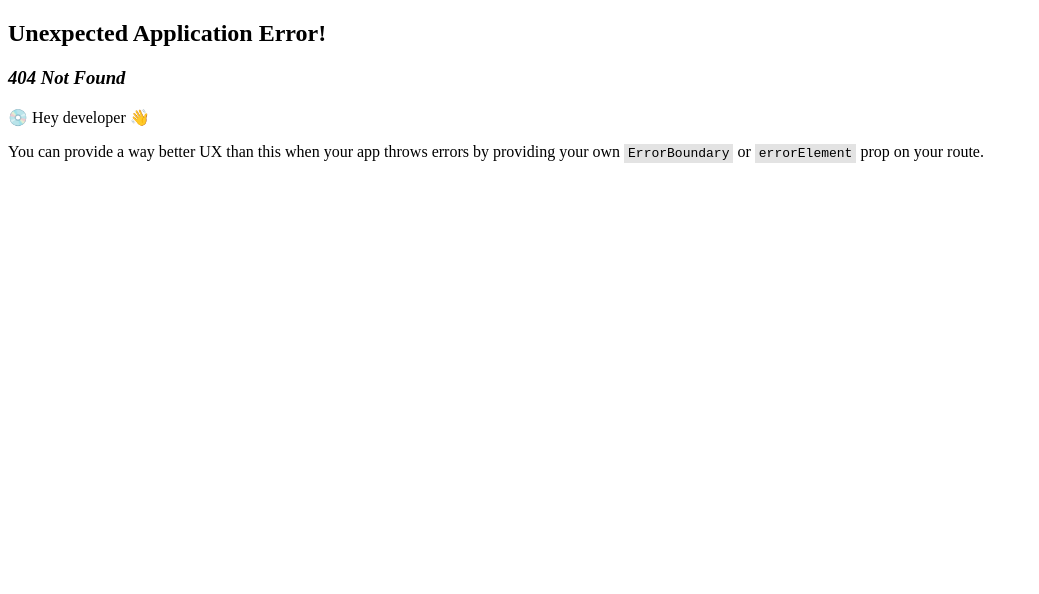
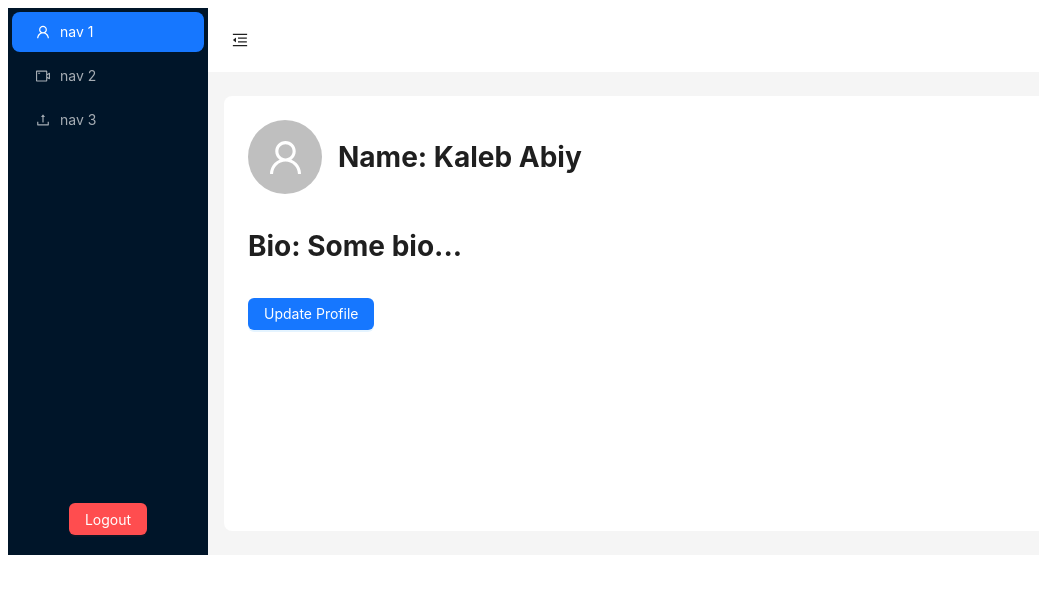
Before and after one commit to Kaleb-Abiy/Mentors-react, a React (Vite) app: page /user-profile in a window 1280 px wide. Before the commit this address had no page. Shown: the top 594 px of the page, without its empty margins (0-1039 px from the left). Built offline with nearby package versions, Linux system fonts and the light colour scheme.

Commit message:
new ui functionalities added

```diff
--- a/src/App.jsx
+++ b/src/App.jsx
@@ -10,6 +10,7 @@ import {
 import Login from './pages/Login.jsx';
 import MentorsList from './pages/MentorsList.jsx';
 import MentorsDetail from './pages/MentorsDetail.jsx';
+import UserProfile from './pages/UserProfile.jsx';
 
 
 const router = createBrowserRouter([
@@ -36,6 +37,11 @@ const router = createBrowserRouter([
     path: "/mentors-detail",
     element: <MentorsDetail />,
   },
+
+  {
+    path: "/user-profile",
+    element: <UserProfile />,
+  },
 ]);
 
 function App() {
--- a/src/pages/Book.jsx
+++ b/src/pages/Book.jsx
@@ -1,8 +1,53 @@
 import React from 'react'
+import { DatePicker, Space } from 'antd';
+import dayjs from 'dayjs';
+import customParseFormat from 'dayjs/plugin/customParseFormat';
+
+dayjs.extend(customParseFormat);
+const { RangePicker } = DatePicker;
+const range = (start, end) => {
+  const result = [];
+  for (let i = start; i < end; i++) {
+    result.push(i);
+  }
+  return result;
+};
+
+
+
+const disabledDate = (current) => {
+  // Can not select days before today and today
+  return current && current < dayjs().endOf('day');
+};
+
+const disabledDateTime = () => ({
+  disabledHours: () => range(0, 24).splice(4, 20),
+  disabledMinutes: () => range(30, 60),
+  disabledSeconds: () => [55, 56],
+});
+
+
+const handleChange = (date, string)=> {
+  console.log(date, string)
+}
 
 function Book() {
   return (
+    <>
     <div>Book</div>
+    <Space>
+        <DatePicker
+          format="YYYY-MM-DD HH:mm:ss"
+          disabledDate={disabledDate}
+          disabledTime={disabledDateTime}
+          showTime={{
+            defaultValue: dayjs('00:00:00', 'HH:mm:ss'),
+          }}
+          onChange={handleChange}
+        />
+    </Space>
+    </>
+
   )
 }
 
--- a/src/pages/MentorsDetail.jsx
+++ b/src/pages/MentorsDetail.jsx
@@ -39,6 +39,7 @@ function MentorsDetail() {
               </Space>
               <Space>
                   <h1>availabilities</h1>
+                  if dates is less than today show message that says the mentor doesnt updated his avaibilities
               </Space>
 
               <Space>
@@ -49,7 +50,7 @@ function MentorsDetail() {
           </Space>
     </MainLayout>
 
-    <Modal title="Basic Modal" open={isModalOpen} onOk={handleOk} onCancel={handleCancel}>
+    <Modal title="Select Date and Time for appointment" open={isModalOpen} onOk={handleOk} onCancel={handleCancel}>
         <Book />
       </Modal>
     </>
--- /dev/null
+++ b/src/pages/UpdateProfile.jsx
@@ -0,0 +1,9 @@
+import React from 'react'
+
+function UpdateProfile() {
+  return (
+    <div>UpdateProfile</div>
+  )
+}
+
+export default UpdateProfile
--- /dev/null
+++ b/src/pages/UserProfile.jsx
@@ -0,0 +1,47 @@
+import React, {useState}  from 'react'
+import { UserOutlined } from '@ant-design/icons';
+import { Avatar, Space, Tag, Modal, Button } from 'antd';
+import MainLayout from '../layout/Layout'
+import Book from './Book';
+import UpdateProfile from './UpdateProfile';
+
+function UserProfile() {
+    const [isModalOpen, setIsModalOpen] = useState(false);
+    const showModal = () => {
+        setIsModalOpen(true);
+    };
+    const handleOk = () => {
+        setIsModalOpen(false);
+    };
+    const handleCancel = () => {
+        setIsModalOpen(false);
+    };
+
+  return (
+      <>
+          <MainLayout>
+              <Space direction="vertical" size={16}>
+                  <Space wrap size={16}>
+                      <Avatar size={74} icon={<UserOutlined />} />
+                      <h1>Name: Kaleb Abiy</h1>
+                  </Space>
+                  <Space>
+                      <h1>Bio: Some bio...</h1>
+                  </Space>
+
+                  <Space>
+                      <Button onClick={showModal} type="primary">
+                          Update Profile
+                      </Button>
+                  </Space>
+              </Space>
+          </MainLayout>
+
+          <Modal title="Update Profile" open={isModalOpen} onOk={handleOk} onCancel={handleCancel}>
+              <UpdateProfile />
+          </Modal>
+      </>
+  )
+}
+
+export default UserProfile
```
